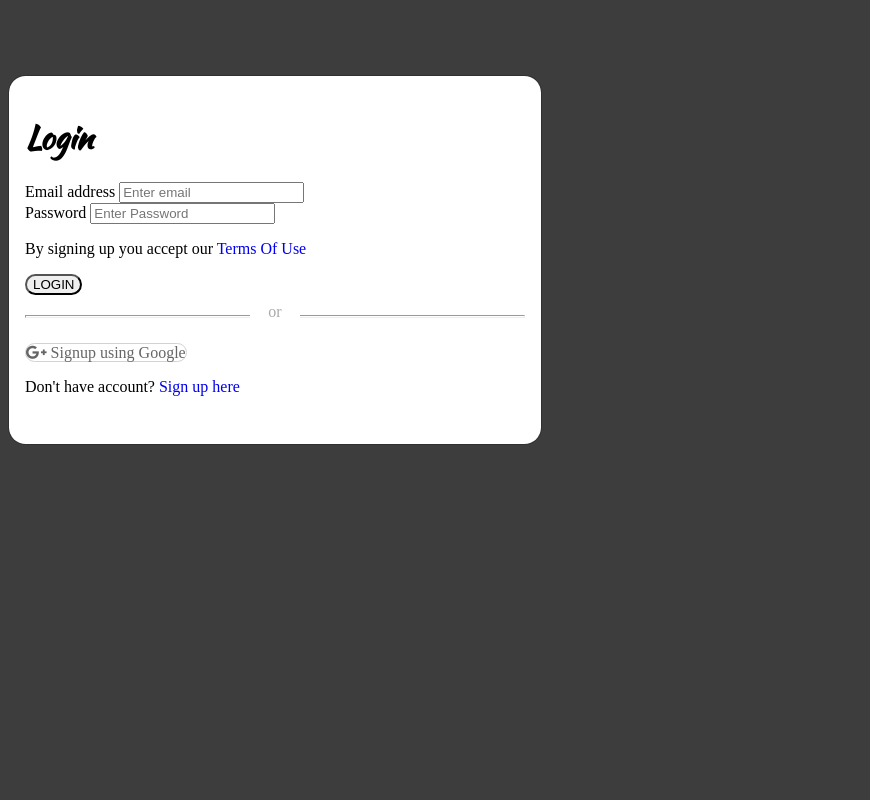
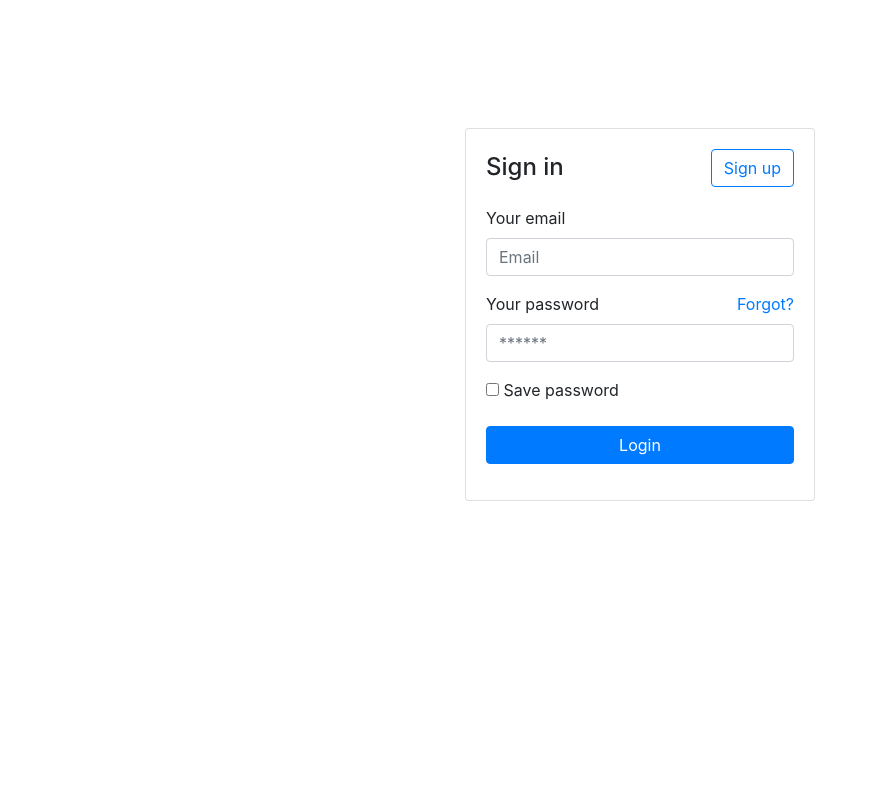
Before and after one commit to reuvenz1993/blog, a Flask app: page / in a window 1280 px wide. Shown: the whole page, without its empty margins (0-870 px from the left). Run offline with Flask 2, Linux system fonts and the light colour scheme; some libraries are stand-ins or nearby versions.

Commit message:
--- Auto-Git Commit ---

```diff
--- a/blog/static/css/index.css
+++ b/blog/static/css/index.css
@@ -1,69 +1,4 @@
-body{
-    padding-top:4.2rem;
-    padding-bottom:4.2rem;
-    background:rgba(0, 0, 0, 0.76);
-    }
-    a{
-     text-decoration:none !important;
-     }
-     h1,h2,h3{
-     font-family: 'Kaushan Script', cursive;
-     }
-      .myform{
-    position: relative;
-    display: -ms-flexbox;
-    display: flex;
-    padding: 1rem;
-    -ms-flex-direction: column;
-    flex-direction: column;
-    width: 100%;
-    pointer-events: auto;
-    background-color: #fff;
-    background-clip: padding-box;
-    border: 1px solid rgba(0,0,0,.2);
-    border-radius: 1.1rem;
-    outline: 0;
-    max-width: 500px;
-     }
-     .tx-tfm{
-     text-transform:uppercase;
-     }
-     .mybtn{
-     border-radius:50px;
-     }
-
-     .login-or {
-     position: relative;
-     color: #aaa;
-     margin-top: 10px;
-     margin-bottom: 10px;
-     padding-top: 10px;
-     padding-bottom: 10px;
-     }
-     .span-or {
-     display: block;
-     position: absolute;
-     left: 50%;
-     top: -2px;
-     margin-left: -25px;
-     background-color: #fff;
-     width: 50px;
-     text-align: center;
-     }
-     .hr-or {
-     height: 1px;
-     margin-top: 0px !important;
-     margin-bottom: 0px !important;
-     }
-     .google {
-     color:#666;
-     width:100%;
-     height:40px;
-     text-align:center;
-     outline:none;
-     border: 1px solid lightgrey;
-     }
-      form .error {
-     color: #ff0000;
-     }
-     #second{display:none;}
+#frame {
+    padding-top: 10% ;
+    max-height: 100vh;
+}
--- a/blog/static/js/index.js
+++ /dev/null
@@ -1,75 +0,0 @@
-$("#signup").click(function() {
-    $("#first").fadeOut("fast", function() {
-    $("#second").fadeIn("fast");
-    });
-    });
-
-    $("#signin").click(function() {
-    $("#second").fadeOut("fast", function() {
-    $("#first").fadeIn("fast");
-    });
-    });
-
-
-
-             $(function() {
-               $("form[name='login']").validate({
-                 rules: {
-
-                   email: {
-                     required: true,
-                     email: true
-                   },
-                   password: {
-                     required: true,
-
-                   }
-                 },
-                  messages: {
-                   email: "Please enter a valid email address",
-
-                   password: {
-                     required: "Please enter password",
-
-                   }
-
-                 },
-                 submitHandler: function(form) {
-                   form.submit();
-                 }
-               });
-             });
-
-
-
-    $(function() {
-
-      $("form[name='registration']").validate({
-        rules: {
-          firstname: "required",
-          lastname: "required",
-          email: {
-            required: true,
-            email: true
-          },
-          password: {
-            required: true,
-            minlength: 5
-          }
-        },
-
-        messages: {
-          firstname: "Please enter your firstname",
-          lastname: "Please enter your lastname",
-          password: {
-            required: "Please provide a password",
-            minlength: "Your password must be at least 5 characters long"
-          },
-          email: "Please enter a valid email address"
-        },
-
-        submitHandler: function(form) {
-          form.submit();
-        }
-      });
-    });
--- a/blog/templates/index.html
+++ b/blog/templates/index.html
@@ -1,106 +1,64 @@
-<html>
+<!DOCTYPE html>
+<html lang="en">
+<head>
+  <!-- Required meta tags -->
+  <meta charset="utf-8">
+  <meta name="viewport" content="width=device-width, initial-scale=1, shrink-to-fit=no">
 
-<head>
+      <!-- Optional JavaScript -->
+      <!-- jQuery first, then Popper.js, then Bootstrap JS -->
+      <script src="https://ajax.googleapis.com/ajax/libs/jquery/3.4.1/jquery.min.js"></script>
+      <script src="https://cdnjs.cloudflare.com/ajax/libs/popper.js/1.14.7/umd/popper.min.js" integrity="sha384-UO2eT0CpHqdSJQ6hJty5KVphtPhzWj9WO1clHTMGa3JDZwrnQq4sF86dIHNDz0W1" crossorigin="anonymous"></script>
+      <script src="https://stackpath.bootstrapcdn.com/bootstrap/4.3.1/js/bootstrap.min.js" integrity="sha384-JjSmVgyd0p3pXB1rRibZUAYoIIy6OrQ6VrjIEaFf/nJGzIxFDsf4x0xIM+B07jRM" crossorigin="anonymous"></script>
+      <link rel="stylesheet" href="https://stackpath.bootstrapcdn.com/bootstrap/4.3.1/css/bootstrap.min.css" integrity="sha384-ggOyR0iXCbMQv3Xipma34MD+dH/1fQ784/j6cY/iJTQUOhcWr7x9JvoRxT2MZw1T" crossorigin="anonymous">
+      <link rel="stylesheet" href="https://use.fontawesome.com/releases/v5.0.8/css/all.css">
+      <link rel="stylesheet" href="{{url_for('static',filename='css/index.css')}}">
+      <!-- Bootstrap CSS -->
 
 
+  <title>Reuvez-website</title>
+</head>
+<body>
 
-<script src="https://ajax.googleapis.com/ajax/libs/jquery/3.4.1/jquery.min.js"></script>
-<script src="https://cdnjs.cloudflare.com/ajax/libs/popper.js/1.14.7/umd/popper.min.js" integrity="sha384-UO2eT0CpHqdSJQ6hJty5KVphtPhzWj9WO1clHTMGa3JDZwrnQq4sF86dIHNDz0W1" crossorigin="anonymous"></script>
-<script src="https://stackpath.bootstrapcdn.com/bootstrap/4.3.1/js/bootstrap.min.js" integrity="sha384-JjSmVgyd0p3pXB1rRibZUAYoIIy6OrQ6VrjIEaFf/nJGzIxFDsf4x0xIM+B07jRM" crossorigin="anonymous"></script>
-<script src="https://cdn.jsdelivr.net/jquery.validation/1.15.1/jquery.validate.min.js"></script>
-<link href="https://fonts.googleapis.com/css?family=Kaushan+Script" rel="stylesheet">
-<link href="https://stackpath.bootstrapcdn.com/font-awesome/4.7.0/css/font-awesome.min.css" rel="stylesheet" integrity="sha384-wvfXpqpZZVQGK6TAh5PVlGOfQNHSoD2xbE+QkPxCAFlNEevoEH3Sl0sibVcOQVnN" crossorigin="anonymous">
 
-<link rel="stylesheet" href="{{url_for('static',filename='css/index.css')}}">
 
 </head>
 <body>
 
 
-    <div class="container">
-        <div class="row">
-			<div class="col-md-5 mx-auto">
-			<div id="first">
-				<div class="myform form ">
-					 <div class="logo mb-3">
-						 <div class="col-md-12 text-center">
-							<h1>Login</h1>
-						 </div>
-					</div>
-                   <form action="" method="post" name="login">
-                           <div class="form-group">
-                              <label for="exampleInputEmail1">Email address</label>
-                              <input type="email" name="email"  class="form-control" id="email" aria-describedby="emailHelp" placeholder="Enter email">
-                           </div>
-                           <div class="form-group">
-                              <label for="exampleInputEmail1">Password</label>
-                              <input type="password" name="password" id="password"  class="form-control" aria-describedby="emailHelp" placeholder="Enter Password">
-                           </div>
-                           <div class="form-group">
-                              <p class="text-center">By signing up you accept our <a href="#">Terms Of Use</a></p>
-                           </div>
-                           <div class="col-md-12 text-center ">
-                              <button type="submit" class=" btn btn-block mybtn btn-primary tx-tfm">Login</button>
-                           </div>
-                           <div class="col-md-12 ">
-                              <div class="login-or">
-                                 <hr class="hr-or">
-                                 <span class="span-or">or</span>
-                              </div>
-                           </div>
-                           <div class="col-md-12 mb-3">
-                              <p class="text-center">
-                                 <a href="javascript:void();" class="google btn mybtn"><i class="fa fa-google-plus">
-                                 </i> Signup using Google
-                                 </a>
-                              </p>
-                           </div>
-                           <div class="form-group">
-                              <p class="text-center">Don't have account? <a href="#" id="signup">Sign up here</a></p>
-                           </div>
-                        </form>
+<div id='frame' class="container">
+<div class="row">
+<div class="col-sm-8 offset-sm-2 col-lg-4 offset-lg-4">
 
-				</div>
-			</div>
-			  <div id="second">
-			      <div class="myform form ">
-                        <div class="logo mb-3">
-                           <div class="col-md-12 text-center">
-                              <h1 >Signup</h1>
-                           </div>
-                        </div>
-                        <form action="#" name="registration">
-                           <div class="form-group">
-                              <label for="exampleInputEmail1">First Name</label>
-                              <input type="text"  name="firstname" class="form-control" id="firstname" aria-describedby="emailHelp" placeholder="Enter Firstname">
-                           </div>
-                           <div class="form-group">
-                              <label for="exampleInputEmail1">Last Name</label>
-                              <input type="text"  name="lastname" class="form-control" id="lastname" aria-describedby="emailHelp" placeholder="Enter Lastname">
-                           </div>
-                           <div class="form-group">
-                              <label for="exampleInputEmail1">Email address</label>
-                              <input type="email" name="email"  class="form-control" id="email" aria-describedby="emailHelp" placeholder="Enter email">
-                           </div>
-                           <div class="form-group">
-                              <label for="exampleInputEmail1">Password</label>
-                              <input type="password" name="password" id="password"  class="form-control" aria-describedby="emailHelp" placeholder="Enter Password">
-                           </div>
-                           <div class="col-md-12 text-center mb-3">
-                              <button type="submit" class=" btn btn-block mybtn btn-primary tx-tfm">Get Started For Free</button>
-                           </div>
-                           <div class="col-md-12 ">
-                              <div class="form-group">
-                                 <p class="text-center"><a href="#" id="signin">Already have an account?</a></p>
-                              </div>
-                           </div>
-                            </div>
-                        </form>
-                     </div>
-			</div>
-		</div>
-      </div>
+    <div class="card">
+        <article class="card-body">
+            <a href="" class="float-right btn btn-outline-primary">Sign up</a>
+            <h4 class="card-title mb-4 mt-1">Sign in</h4>
+            <form>
+                <div class="form-group">
+                    <label>Your email</label>
+                    <input name="" class="form-control" placeholder="Email" type="email">
+                </div> <!-- form-group// -->
+                <div class="form-group">
+                    <a class="float-right" href="#">Forgot?</a>
+                    <label>Your password</label>
+                    <input class="form-control" placeholder="******" type="password">
+                </div> <!-- form-group// -->
+                <div class="form-group">
+                    <div class="checkbox">
+                    <label> <input type="checkbox"> Save password </label>
+                    </div> <!-- checkbox .// -->
+                </div> <!-- form-group// -->
+                <div class="form-group">
+                    <button type="submit" class="btn btn-primary btn-block"> Login  </button>
+                </div> <!-- form-group// -->
+            </form>
+        </article>
+    </div> <!-- card.// -->
 
+</div> <!-- col.// -->
+</div>
+</div>
 </body>
 
       <script type="text/javascript" src="{{url_for('static',filename='js/index.js')}}" ></script>
```
